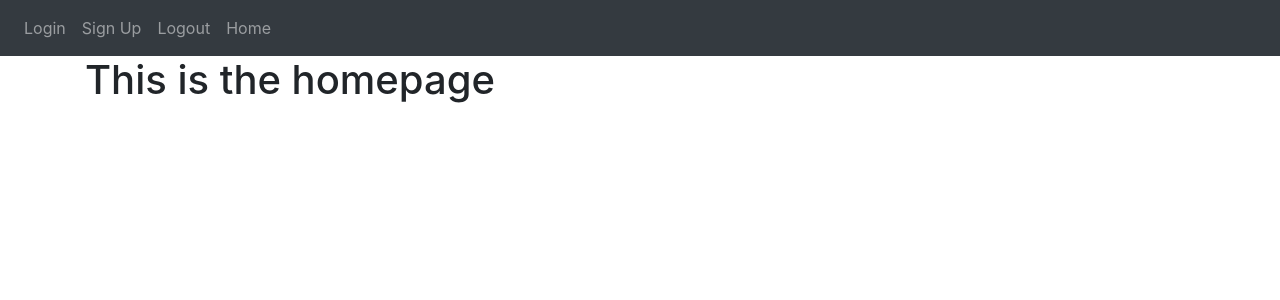
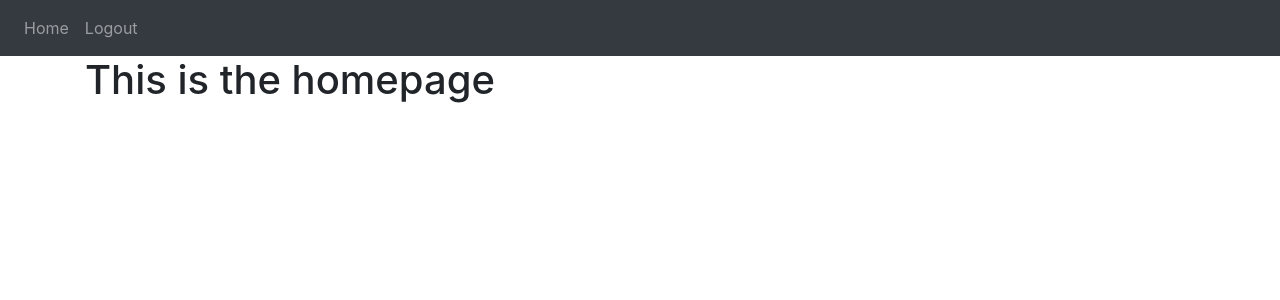
Before and after one commit to akshaystacks8080/FlaskPages, a Flask app: page / in a window 1280 px wide. Shown: the top 300 px of the page. Run offline with Flask 3, Linux system fonts and the light colour scheme; the visitor is signed in with stand-in values (Sample User, id 1); some libraries are stand-ins or nearby versions.

Commit message:
Enhance user interface: Display login and signup options for unauthenticated users, and show logout and home for authenticated users

```diff
--- a/FlaskPages/website/auth.py
+++ b/FlaskPages/website/auth.py
@@ -23,7 +23,7 @@ def login():
         else:
             flash('Email does not exist.', category='error')
 
-    return render_template("login.html", text="Testing", boolean=True)
+    return render_template("login.html", user=current_user)
 
 @auth.route('/logout')
 @login_required
@@ -58,4 +58,4 @@ def sign_up():
             flash('Account Created', category='success')
             return redirect(url_for('views.home'))
 
-    return render_template("sign_up.html")
+    return render_template("sign_up.html", user=current_user)
--- a/FlaskPages/website/templates/base.html
+++ b/FlaskPages/website/templates/base.html
@@ -33,10 +33,13 @@
       </button>
       <div class="collapse navbar-collapse" id="navbar">
         <div class="navbar-nav">
+          {% if user.is_authenticated %}
+          <a class="nav-item nav-link" id="home" href="/">Home</a>
+          <a class="nav-item nav-link" id="logout" href="/logout">Logout</a>
+          {% else %}
           <a class="nav-item nav-link" id="login" href="/login">Login</a>
           <a class="nav-item nav-link" id="signUp" href="/sign-up">Sign Up</a>
-          <a class="nav-item nav-link" id="logout" href="/logout">Logout</a>
-          <a class="nav-item nav-link" id="home" href="/">Home</a>
+          {% endif %}
         </div>
       </div>
     </nav>
--- a/FlaskPages/website/views.py
+++ b/FlaskPages/website/views.py
@@ -6,4 +6,4 @@ views = Blueprint('views', __name__)
 @views.route('/')
 @login_required
 def home():
-    return render_template("home.html")
+    return render_template("home.html", user=current_user)
```
